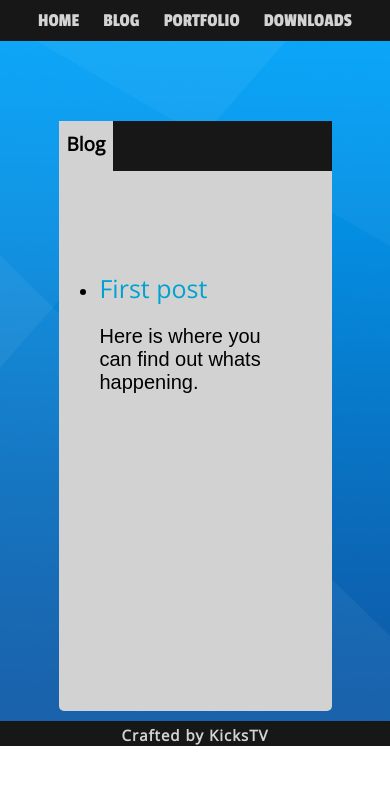
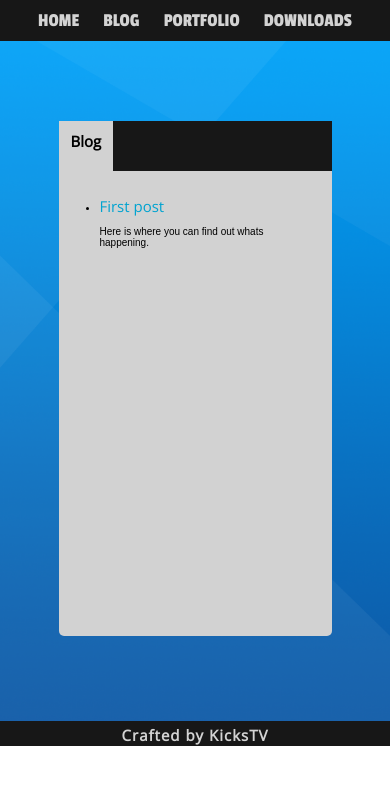
Before and after one commit to KicksTV/old-kickstv.github.io, a Jekyll site: the page built from blog.html, in a window 390 px wide. Shown: the top 785 px of the page. Built offline with Jekyll 4.4.1, drawn with Linux system fonts in a browser that asks for light colours; nearby versions of some CDN libraries.

Commit message:
Blog page is more mobile friendly

```diff
--- a/css/main.css
+++ b/css/main.css
@@ -472,4 +472,19 @@
 	height: 550px;
 	width: 100%;
 	}
+	.centercontainer>.posts>ul {
+		font-size: 10px;
+	}
+	.posts>ul>li>a {
+		font-size: 15px;
+	}
+	.centercontainer {
+		padding-top: 25px;
+	}
+	.textcontainer {
+
+	}
+	.infocontainer>.textcontainer>h3 {
+		font-size: 15px;
+	}
 }
```
